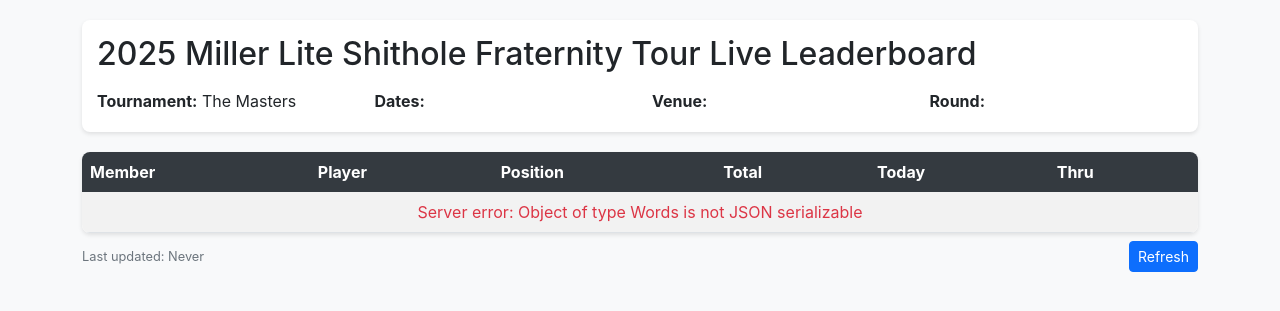
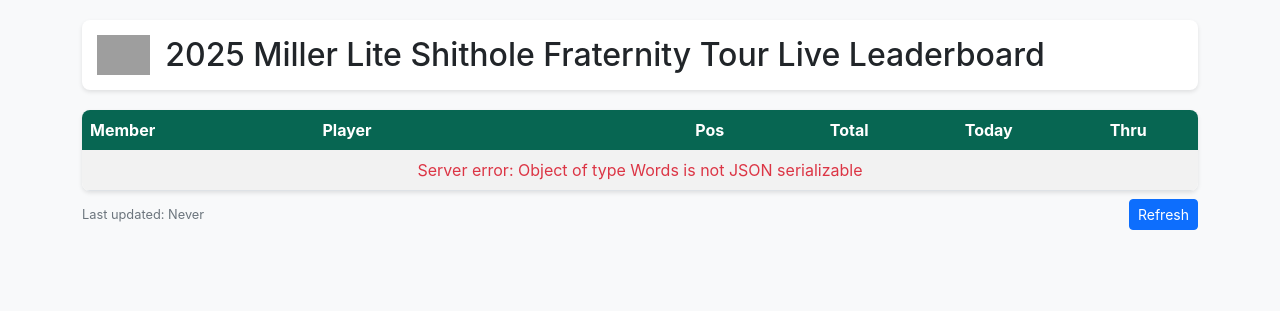
Before and after one commit to stigscousin/millerlite-leaderboard, a Flask app: page / in a window 1280 px wide. Shown: the top 311 px of the page. Run offline with Flask 3, Linux system fonts and the light colour scheme; a database or web service that is not in the repository returns one stand-in record (values such as "Sample title"); data that the repository does not hold is empty; grey boxes are pictures that could not be loaded.

Commit message:
Remove tournament details section and fix JavaScript errors

```diff
--- a/templates/index.html
+++ b/templates/index.html
@@ -26,23 +26,79 @@
             background-color: #f8f9fa;
         }
         .tournament-info {
-            margin-bottom: 20px;
             padding: 15px;
             background-color: white;
             border-radius: 8px;
             box-shadow: 0 2px 4px rgba(0,0,0,0.1);
+            margin-bottom: 20px;
+        }
+        .title-container {
+            display: flex;
+            align-items: center;
+            gap: 15px;
+        }
+        .miller-logo {
+            height: 40px;
+            width: auto;
+        }
+        .tournament-header {
+            margin-bottom: 15px;
         }
         .leaderboard {
             background-color: white;
             border-radius: 8px;
             box-shadow: 0 2px 4px rgba(0,0,0,0.1);
             overflow: hidden;
+            width: 100%;
+        }
+        .table-container {
+            overflow-x: auto;
+            margin: 0 -20px;
+            padding: 0 20px;
         }
         .table {
             margin-bottom: 0;
+            min-width: 320px;
+        }
+        .table th, .table td {
+            padding: 8px 1px;
+        }
+        .table th.member-col, .table td.member-col {
+            width: 50px;
+            max-width: 50px;
+            white-space: normal;
+            word-wrap: break-word;
+            padding-left: 8px;
+        }
+        .table th.player-col, .table td.player-col {
+            width: 70px;
+            max-width: 70px;
+            white-space: normal;
+            word-wrap: break-word;
+            padding-left: 8px;
+        }
+        .table th.position-col, .table td.position-col {
+            width: 30px;
+            max-width: 30px;
+            text-align: center;
+        }
+        .table th.score-col, .table td.score-col {
+            width: 30px;
+            max-width: 30px;
+            text-align: center;
+        }
+        .table th.today-col, .table td.today-col {
+            width: 30px;
+            max-width: 30px;
+            text-align: center;
+        }
+        .table th.thru-col, .table td.thru-col {
+            width: 30px;
+            max-width: 30px;
+            text-align: center;
         }
         .table th {
-            background-color: #343a40;
+            background-color: #076652;
             color: white;
             border-bottom: none;
         }
@@ -71,53 +127,55 @@
         .score-even {
             color: #000;
         }
+        @media (max-width: 768px) {
+            body {
+                padding: 10px;
+            }
+            .table {
+                font-size: 0.9rem;
+            }
+            .container {
+                padding: 0;
+            }
+        }
     </style>
 </head>
 <body>
     <div class="container">
         <div class="tournament-info">
-            <h1 class="h2 mb-3" id="tournamentName">2025 Miller Lite Shithole Fraternity Tour Live Leaderboard</h1>
-            <div class="row">
-                <div class="col-md-3">
-                    <p class="mb-1"><strong>Tournament:</strong> <span id="tournamentName">The Masters</span></p>
-                </div>
-                <div class="col-md-3">
-                    <p class="mb-1"><strong>Dates:</strong> <span id="tournamentDates"></span></p>
-                </div>
-                <div class="col-md-3">
-                    <p class="mb-1"><strong>Venue:</strong> <span id="tournamentVenue"></span></p>
-                </div>
-                <div class="col-md-3">
-                    <p class="mb-1"><strong>Round:</strong> <span id="tournamentRound"></span></p>
-                </div>
+            <div class="title-container">
+                <img src="{{ url_for('static', filename='images/miller-lite-logo.png') }}" alt="Miller Lite Logo" class="miller-logo">
+                <h1 class="h2 mb-0" id="tournamentName">2025 Miller Lite Shithole Fraternity Tour Live Leaderboard</h1>
             </div>
         </div>
 
         <div class="leaderboard">
+            <div class="table-container">
                 <table class="table table-striped">
                     <thead>
                         <tr>
-                        <th>Member</th>
-                        <th>Player</th>
-                        <th>Position</th>
-                        <th>Total</th>
-                        <th>Today</th>
-                        <th>Thru</th>
+                            <th class="member-col">Member</th>
+                            <th class="player-col">Player</th>
+                            <th class="position-col">Pos</th>
+                            <th class="score-col">Total</th>
+                            <th class="today-col">Today</th>
+                            <th class="thru-col">Thru</th>
                         </tr>
                     </thead>
                     <tbody id="leaderboardBody">
                         {% for member, player in members.items() %}
                         <tr>
-                        <td>{{ member }}</td>
-                        <td>{{ player }}</td>
-                        <td>Loading...</td>
-                        <td>Loading...</td>
-                        <td>Loading...</td>
-                        <td>Loading...</td>
+                            <td class="member-col">{{ member }}</td>
+                            <td class="player-col">{{ player }}</td>
+                            <td class="position-col">Loading...</td>
+                            <td class="score-col">Loading...</td>
+                            <td class="today-col">Loading...</td>
+                            <td class="thru-col">Loading...</td>
                         </tr>
                         {% endfor %}
                     </tbody>
                 </table>
+            </div>
         </div>
         <div class="d-flex justify-content-between align-items-center mt-2">
             <p class="refresh-time mb-0">Last updated: <span id="lastUpdated">Never</span></p>
@@ -177,10 +235,6 @@
                 if (data.status === 'success' && data.data && data.tournament) {
                     const tournament = data.tournament;
                     document.getElementById('tournamentName').textContent = '2025 Miller Lite Shithole Fraternity Tour Live Leaderboard';
-                    document.getElementById('tournamentDates').textContent =
-                        `${new Date(tournament.start_date).toLocaleDateString()} - ${new Date(tournament.end_date).toLocaleDateString()}`;
-                    document.getElementById('tournamentVenue').textContent = tournament.venue?.name || 'N/A';
-                    document.getElementById('tournamentRound').textContent = `Round ${tournament.round || 'N/A'}`;
 
                     const tbody = document.getElementById('leaderboardBody');
                     const rows = [];
@@ -201,12 +255,12 @@
                         const row = document.createElement('tr');
                         const position = info.tied ? `T${info.position}` : info.position;
                         row.innerHTML = `
-                            <td>${member}</td>
-                            <td>${info.player || 'N/A'}</td>
-                            <td>${position}</td>
-                            <td>${formatScore(info.score)}</td>
-                            <td>${formatScore(info.today)}</td>
-                            <td>${formatThru(info.thru, info.current_hole)}</td>
+                            <td class="member-col">${member}</td>
+                            <td class="player-col">${info.player || 'N/A'}</td>
+                            <td class="position-col">${position}</td>
+                            <td class="score-col">${formatScore(info.score)}</td>
+                            <td class="today-col">${formatScore(info.today)}</td>
+                            <td class="thru-col">${formatThru(info.thru, info.current_hole)}</td>
                         `;
                         rows.push(row);
                     }
```
Lines whose indentation alone changed are shown as unchanged.
